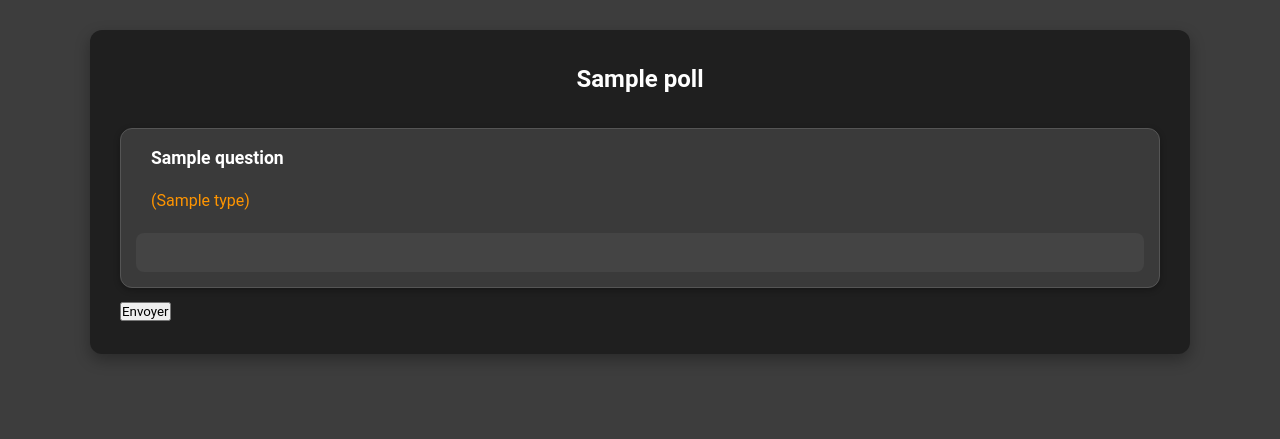
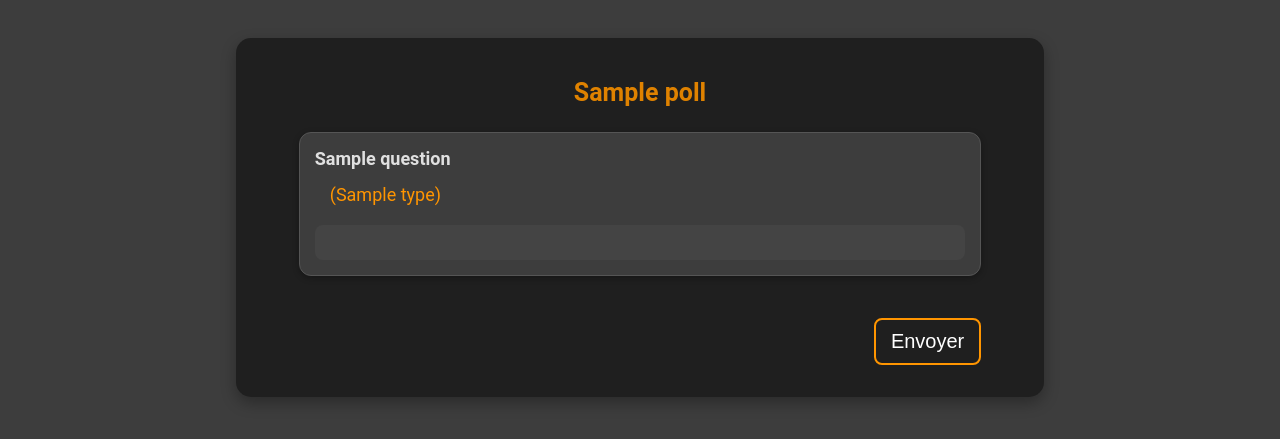
Before and after one commit to Revoky/SondagesNoSQL, a Flask app: template templates/poll.html in a window 1280 px wide. Shown: the top 439 px of the page. Run offline with Flask 3, Linux system fonts and the light colour scheme; the template is opened without the code that fills it: most values are stand-ins (such as "Sample title", 1, 10 or a date in 2020).

Commit message:
pollPage

```diff
--- a/static/create_poll.css
+++ b/static/create_poll.css
@@ -102,7 +102,7 @@ form {
     padding: 10px 15px;
     color: #ffffff;
     background-color: #1f1f1f;
-    border: #ff9500 1px solid;
+    border: #ff9500 2px solid;
     border-radius: 8px;
     cursor: pointer;
     transition: background 0.3s ease, transform 0.2s ease;
--- a/static/poll.css
+++ b/static/poll.css
@@ -1,93 +1,43 @@
-/* Style global de la page */
-* {
-    margin: 0;
-    padding: 0;
-    box-sizing: border-box;
-    font-family: 'Roboto', sans-serif;
+.question-response {
+    width: 100%;
 }
 
-/* Style de base pour le corps de la page */
-body.poll-page {
-    background-color: #3d3d3d;
-    color: #e0e0e0;
-    line-height: 1.6;
-    font-size: 16px;
-}
-
-/* Style de la container principale */
-.container {
-    width: 90%;
-    max-width: 1100px;
-    margin: 30px auto;
-    padding: 30px;
-    background-color: #1f1f1f;
-    border-radius: 12px;
-    box-shadow: 0 6px 15px rgba(0, 0, 0, 0.3);
-}
-
-/* Titre principal de la page */
-h1 {
-    text-align: center;
-    font-size: 1.5rem;
-    font-weight: 700;
-    color: #ffffff;
-    margin-bottom: 30px;
-}
-
-/* Conteneur pour question et type */
 .question-item {
     display: flex;
     flex-direction: column;
     align-items: flex-start;
-    background-color: #ffffff1f; /* Fond semi-transparent */
+    background-color: #3d3d3d;
     padding: 15px;
-    border-radius: 12px; /* Bordures arrondies */
+    border-radius: 12px;
     margin: 10px 0;
     box-shadow: 0 2px 6px rgba(0, 0, 0, 0.3);
     gap: 10px;
     border: 1px solid #555555;
 }
 
-/* Titre de chaque question */
-.question-title {
-    font-size: 1.1rem;
-    font-weight: 600;
-    color: #ffffff;
-    margin-left: 15px;
-}
-
-/* Type de question */
 .question-type {
-    font-size: 1rem;
     color: #ff9500;
     margin-top: 5px;
     margin-left: 15px;
 }
 
-/* Liste des réponses */
 .response-list {
     list-style: none;
     padding: 0;
-    margin-top: 10px;
-    padding-left: 15px;
     width: 100%;
 }
 
-/* Style des éléments de réponse */
 .response-item {
     background-color: #444444;
     padding: 10px 15px;
     border-radius: 8px;
     margin: 8px 0;
     color: #bdbdbd;
-    font-size: 1rem;
     transition: background-color 0.3s ease;
 }
 
-/* Zone sans question */
 .no-questions {
     text-align: center;
-    font-size: 1.2rem;
     color: #e0e0e0;
     font-style: italic;
     margin-top: 40px;
@@ -103,16 +53,14 @@ h1 {
     transition: all 0.3s ease;
 }
 
-/* Style de l'input pour les réponses */
 .response-input {
     background-color: #444444;
     border: none;
     border-radius: 8px;
     color: #bdbdbd;
-    padding: 10px;
+    padding: 10px 0;
     width: 100%;
     margin-top: 10px;
-    font-size: 1rem;
     transition: background-color 0.3s ease;
 }
 
@@ -120,3 +68,32 @@ h1 {
     outline: none;
     background-color: #555555;
 }
+
+/*_______________ Modal _______________*/
+
+.submit-container {
+    width: 100%;
+    display: flex;
+    justify-content: flex-end;
+}
+
+.submit-button {
+    width: auto;
+    margin-top: 1%;
+    margin-bottom: 1%;
+    display: inline-block;
+    padding: 10px 15px;
+    color: #ffffff;
+    background-color: #1f1f1f;
+    border: #ff9500 2px solid;
+    border-radius: 8px;
+    cursor: pointer;
+    transition: background 0.3s ease, transform 0.2s ease;
+    text-decoration: none;
+    font-size: 20px;
+}
+
+.submit-button:hover {
+    background-color: #ff95007c;
+    color: #ffffff;
+}
--- a/templates/poll.html
+++ b/templates/poll.html
@@ -6,6 +6,7 @@
     <meta name="viewport" content="width=device-width, initial-scale=1.0">
     <title>{{ poll.name }}</title>
     <link rel="stylesheet" href="../static/poll.css">
+    <link rel="stylesheet" href="../static/main.css">
 </head>
 
 <body class="poll-page">
@@ -35,7 +36,10 @@
                     </div>
                 </div>
             {% endfor %}
-            <button type="submit">Envoyer</button>
+
+            <div class="submit-container">
+                <button type="submit" class="submit-button">Envoyer</button>
+            </div>
         </form>
 
         <script>
```
